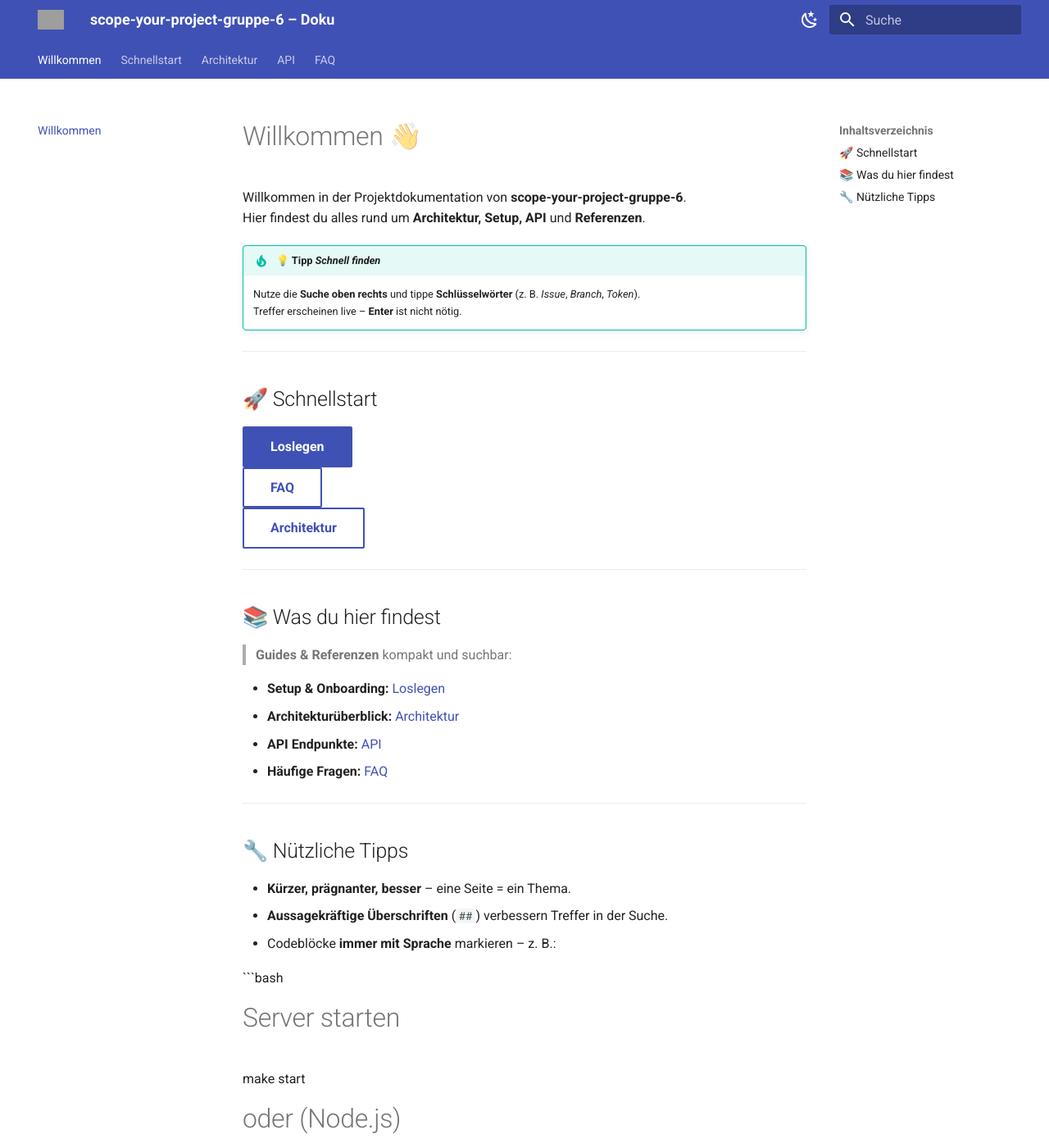
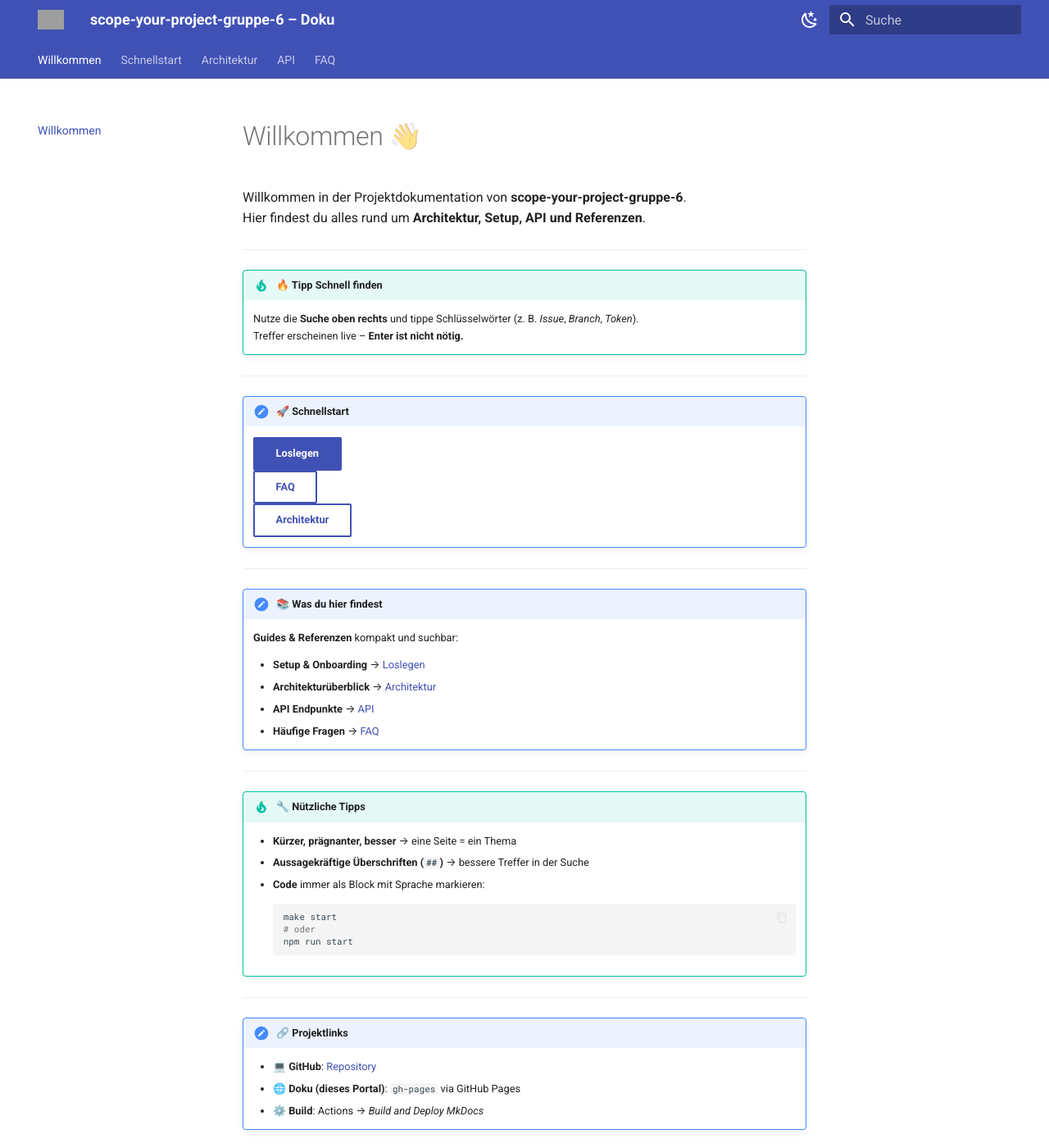
Before and after one commit to HSLU-Exercise/scope-your-project-gruppe-6, an MkDocs documentation site: the page built from docs/index.md, in a window 1280 px wide and 1400 px high. Shown: the whole window at 82% size. Built offline with MkDocs 1.6.1 and Material for MkDocs 9.7.7, drawn with Linux system fonts in a browser that asks for light colours; grey boxes are pictures that could not be loaded.

Commit message:
Update index.md

````diff
--- a/docs/index.md
+++ b/docs/index.md
@@ -1,41 +1,46 @@
 # Willkommen 👋
 
 Willkommen in der Projektdokumentation von **scope-your-project-gruppe-6**.
-Hier findest du alles rund um **Architektur, Setup, API** und **Referenzen**.
-
-!!! tip "💡 Tipp *Schnell finden*"
-    Nutze die **Suche oben rechts** und tippe **Schlüsselwörter** (z. B. *Issue*, *Branch*, *Token*).
-    Treffer erscheinen live – **Enter** ist nicht nötig.
+Hier findest du alles rund um **Architektur, Setup, API und Referenzen**.
 
 ---
 
-## 🚀 Schnellstart
-
-[Loslegen](getting-started.md){ .md-button .md-button--primary }
-[FAQ](faq.md){ .md-button }
-[Architektur](architecture.md){ .md-button }
+!!! tip "🔥 Tipp Schnell finden"
+    Nutze die **Suche oben rechts** und tippe Schlüsselwörter (z. B. *Issue*, *Branch*, *Token*).
+    Treffer erscheinen live – **Enter ist nicht nötig.**
 
 ---
 
-## 📚 Was du hier findest
-
-> **Guides & Referenzen** kompakt und suchbar:
-
-- **Setup & Onboarding:** [Loslegen](getting-started.md)
-- **Architekturüberblick:** [Architektur](architecture.md)
-- **API Endpunkte:** [API](api.md)
-- **Häufige Fragen:** [FAQ](faq.md)
+!!! rocket "🚀 Schnellstart"
+    [Loslegen](getting-started.md){ .md-button .md-button--primary }
+    [FAQ](faq.md){ .md-button }
+    [Architektur](architecture.md){ .md-button }
 
 ---
 
-## 🔧 Nützliche Tipps
+!!! book "📚 Was du hier findest"
+    **Guides & Referenzen** kompakt und suchbar:
 
-- **Kürzer, prägnanter, besser** – eine Seite = ein Thema.
-- **Aussagekräftige Überschriften** (`##`) verbessern Treffer in der Suche.
-- Codeblöcke **immer mit Sprache** markieren – z. B.:
+    - **Setup & Onboarding** → [Loslegen](getting-started.md)
+    - **Architekturüberblick** → [Architektur](architecture.md)
+    - **API Endpunkte** → [API](api.md)
+    - **Häufige Fragen** → [FAQ](faq.md)
 
-```bash
-# Server starten
-make start
-# oder (Node.js)
-npm run start
+---
+
+!!! tip "🔧 Nützliche Tipps"
+    - **Kürzer, prägnanter, besser** → eine Seite = ein Thema
+    - **Aussagekräftige Überschriften (`##`)** → bessere Treffer in der Suche
+    - **Code** immer als Block mit Sprache markieren:
+      ```bash
+      make start
+      # oder
+      npm run start
+      ```
+
+---
+
+!!! link "🔗 Projektlinks"
+    - **💻 GitHub**: [Repository](https://github.com/HSLU-Exercise/scope-your-project-gruppe-6)
+    - **🌐 Doku (dieses Portal)**: `gh-pages` via GitHub Pages
+    - **⚙️ Build**: Actions → *Build and Deploy MkDocs*
````
